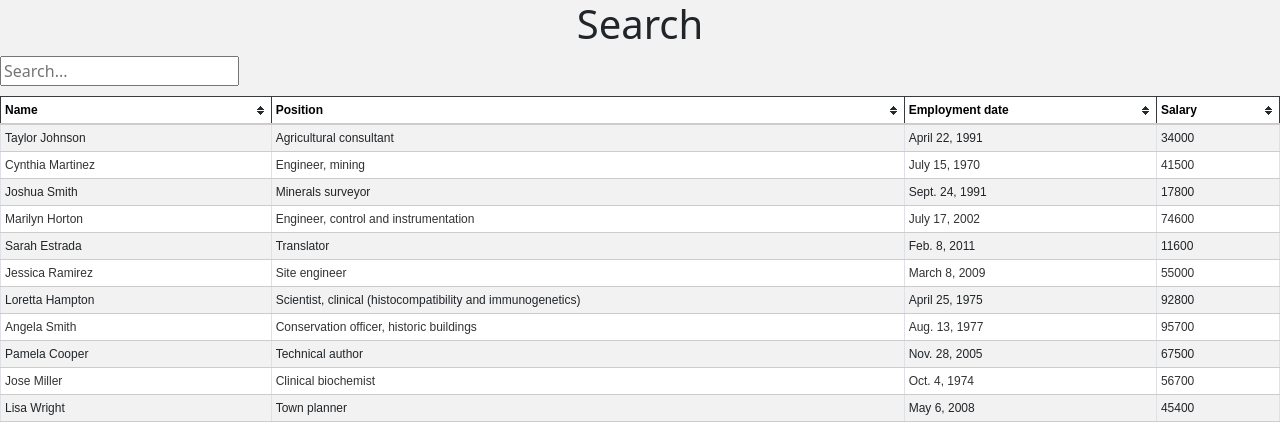
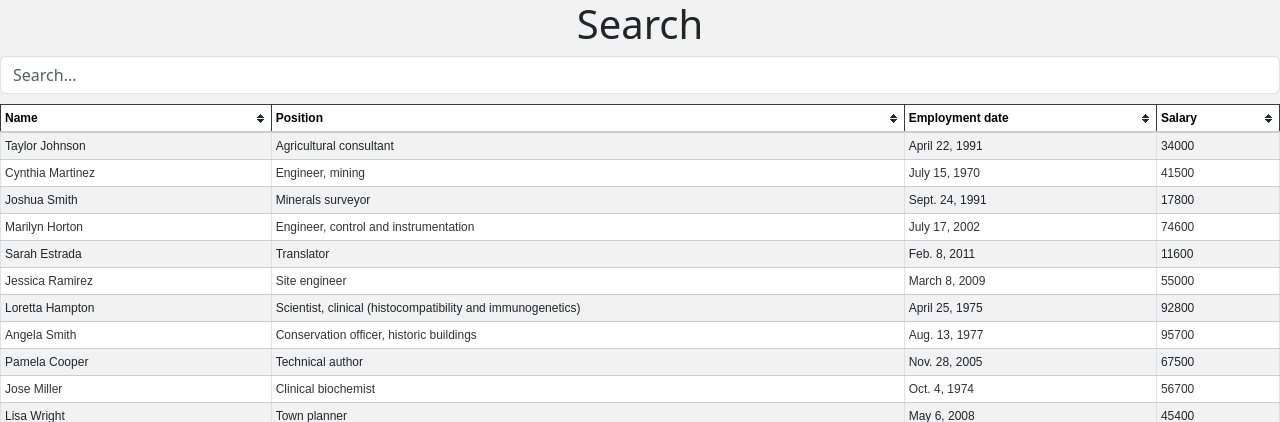
Before and after one commit to sergey-karavanets/test_project, a Django app: page /search/ in a window 1280 px wide. Shown: the top 422 px of the page. Run offline with Django 4.2, Linux system fonts and the light colour scheme; data comes from the database, SQL or seed files in the repository; some libraries are stand-ins or nearby versions.

Commit message:
add bootstrap class in index.html and search.html

```diff
--- a/abz_agency/database/templates/database/index.html
+++ b/abz_agency/database/templates/database/index.html
@@ -17,7 +17,7 @@
 <body>
     <h1>Employees</h1>
         <form action="{% url 'search' %}" method="get">
-            <input name="q" type="text" placeholder="Search...">
+            <input name="q" type="text" placeholder="Search..." class="form-control">
         </form>
     <table class="table table-striped table-bordered" id="myTable">
         <thead>
--- a/abz_agency/database/templates/database/search.html
+++ b/abz_agency/database/templates/database/search.html
@@ -17,7 +17,7 @@
 <body>
 <h1>Search</h1>
 <form action="{% url 'search' %}" method="get">
-            <input name="q" type="text" placeholder="Search...">
+    <input name="q" type="text" placeholder="Search..." class="form-control">
 </form>
 <table class="table table-striped table-bordered" id="myTable">
     <thead>
@@ -34,7 +34,7 @@
         <td>{{ d.name }}</td>
         <td>{{ d.position }}</td>
         <td>{{ d.employment_date }}</td>
-            <td>{{ d.salary }} </td>
+        <td>{{ d.salary }}</td>
     </tr>
     {% endfor %}
     </tbody>
```
Lines whose indentation alone changed are shown as unchanged.
